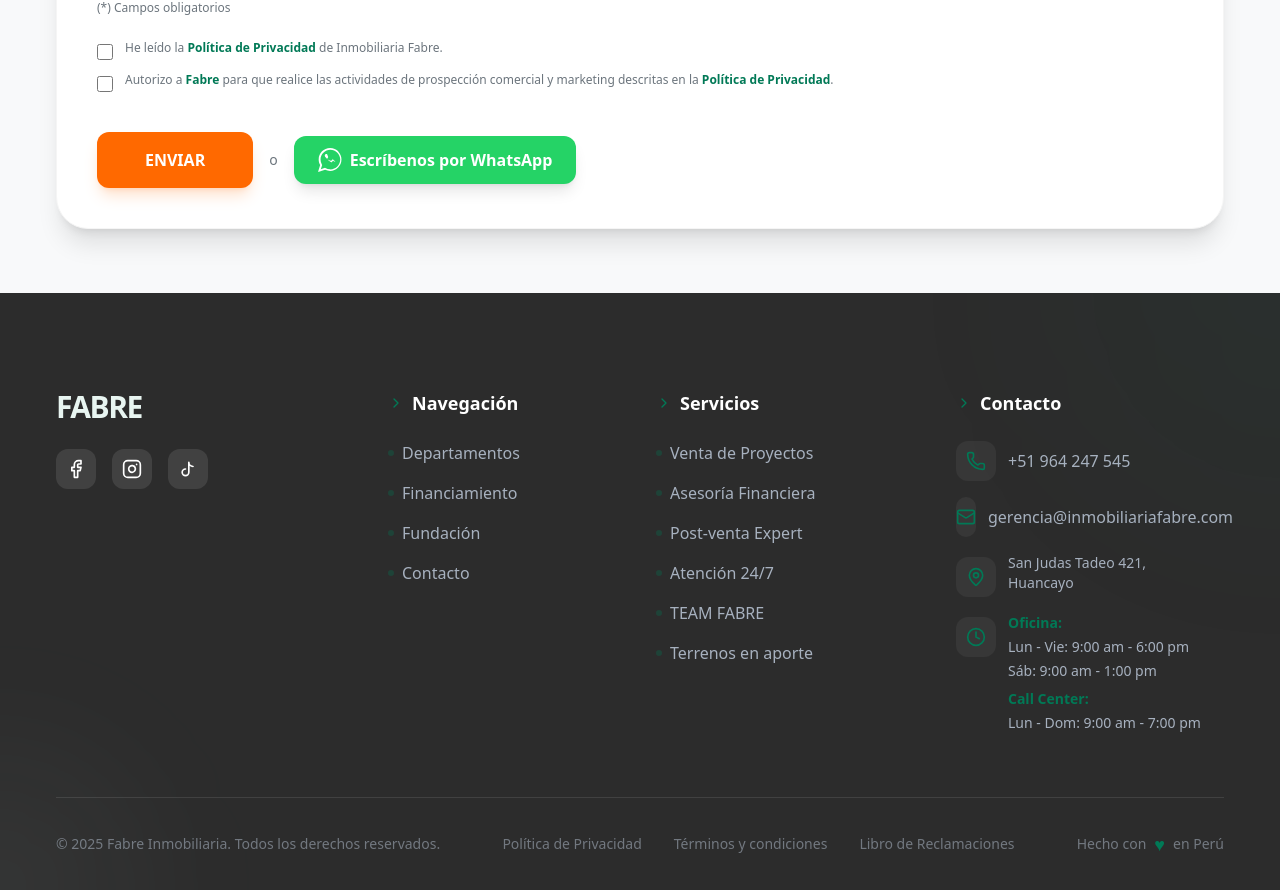
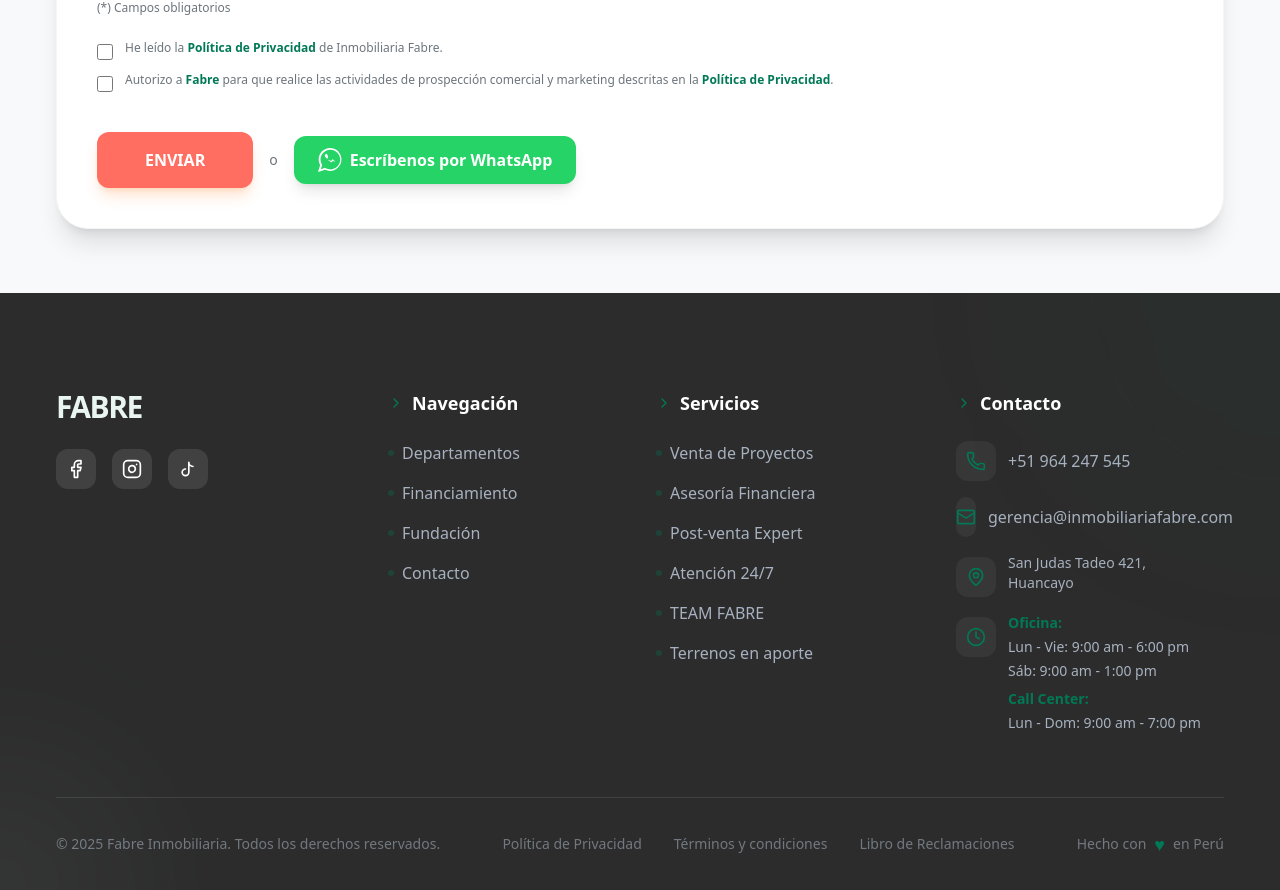
Before and after one commit to philtaboada/fabre, a Next.js app: page /terrenos-en-aporte in a window 1280 px wide. Shown: the part 979-1869 px from the top of the page. Built offline with nearby package versions, Linux system fonts and the light colour scheme.

Commit message:
fix: update logo on 'Nosotros' page and adjust button color on 'Terrenos en Aporte' page for improved visibility

```diff
--- a/app/nosotros/page.tsx
+++ b/app/nosotros/page.tsx
@@ -96,7 +96,7 @@ export default function NosotrosPage() {
             description: "Establecemos alianzas estratégicas con instituciones públicas y privadas para brindar mayores beneficios, facilidades y respaldo a nuestros clientes.",
             color: "bg-emerald-500",
             lightColor: "bg-emerald-50",
-            logo: "/LOGO-HORIZONTAL.png"
+            logo: "/cahyo.png"
         }
     ];
 
--- a/app/terrenos-en-aporte/page.tsx
+++ b/app/terrenos-en-aporte/page.tsx
@@ -434,7 +434,7 @@ export default function TerrenosEnAportePage() {
                       <button
                         type="submit"
                         disabled={isSubmitting}
-                        className="w-full sm:w-auto px-12 py-4 bg-orange-500 hover:bg-orange-600 text-white font-bold rounded-xl transition-all shadow-lg shadow-orange-500/20 active:scale-[0.98] disabled:opacity-50 flex items-center justify-center gap-2"
+                        className="w-full sm:w-auto px-12 py-4 bg-[#ff6e61] hover:bg-[#ff6e61]/70 text-white font-bold rounded-xl transition-all shadow-lg shadow-orange-500/20 active:scale-[0.98] disabled:opacity-50 flex items-center justify-center gap-2"
                       >
                         {isSubmitting ? (
                           <div className="w-5 h-5 border-2 border-white/30 border-t-white rounded-full animate-spin" />
```
Also changed, not shown: public/cahyo.png (added).
